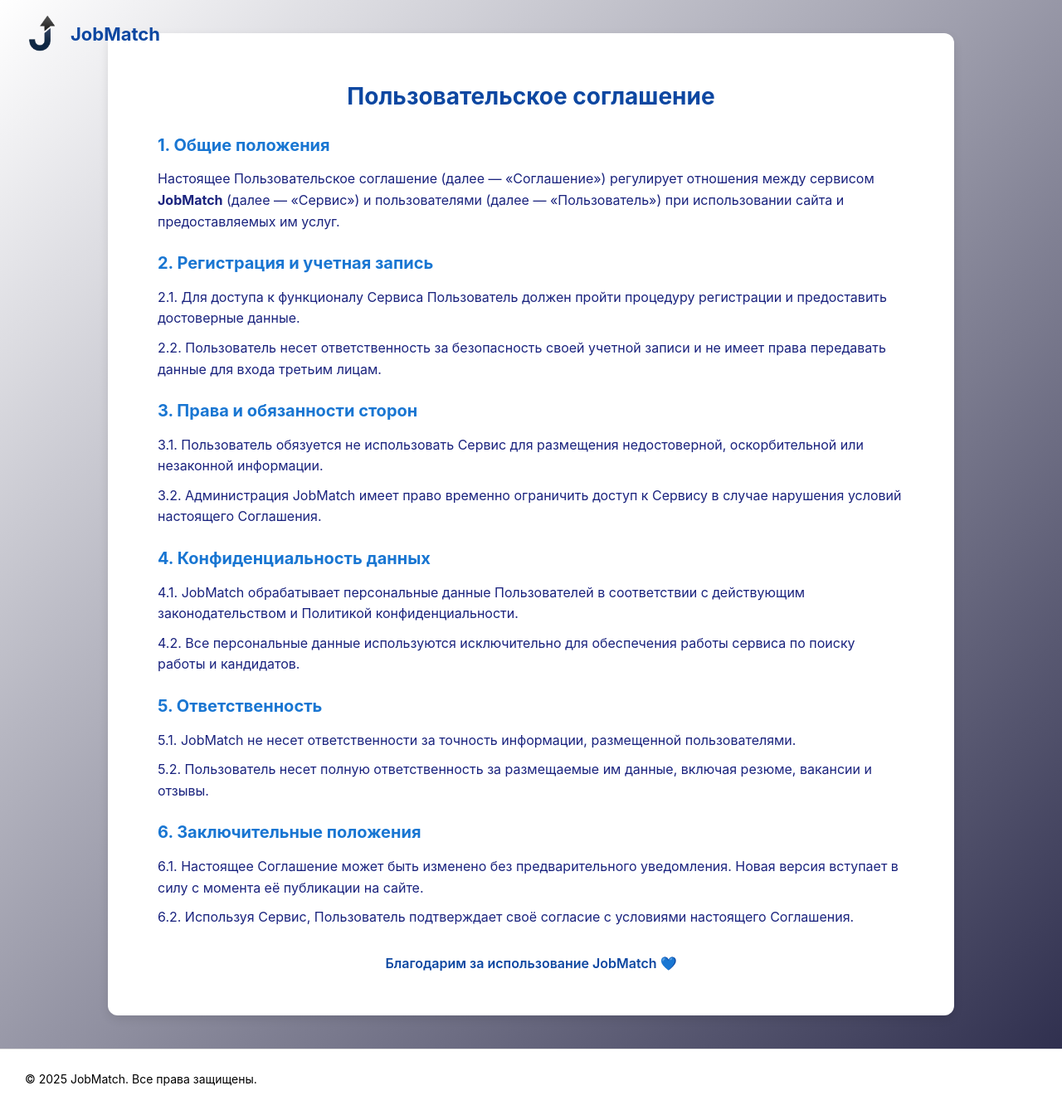
After one commit to Dim4ik-creator/test_django, a Django app: page /terms/ in a window 1280 px wide. The commit adds this page. Shown: the whole page at 83% size. Run offline with Django 5.2, Linux system fonts and the light colour scheme.

Commit message:
changes'

```diff
--- a/projec/projec/urls.py
+++ b/projec/projec/urls.py
@@ -17,7 +17,7 @@ Including another URLconf
 from django.contrib import admin
 from django.urls import path, include
 from server.views import *
-
+from debug_toolbar.toolbar import debug_toolbar_urls
 
 urlpatterns = [
     path('admin/', admin.site.urls),
--- a/projec/server/static/css/style.css
+++ b/projec/server/static/css/style.css
@@ -67,7 +67,6 @@ body {
 
 .btn-outline,
 .btn-solid {
-    border: 1px solid #1a3263;
     border-radius: 20px;
     padding: 8px 18px;
     font-size: 14px;
--- /dev/null
+++ b/projec/server/static/css/terms.css
@@ -0,0 +1,92 @@
+body {
+    font-family: "Inter", sans-serif;
+    background: linear-gradient(135deg, #ffffff, #2a2a4a);
+    margin: 0;
+    color: #1a237e;
+    display: flex;
+    flex-direction: column;
+    min-height: 100vh;
+}
+
+.header {
+    position: fixed;
+    top: 0;
+    left: 0;
+    width: 100%;
+    padding: 15px 30px;
+    display: flex;
+    align-items: center;
+    z-index: 1000;
+}
+
+.logo {
+    display: flex;
+    align-items: center;
+    text-decoration: none;
+    color: #0d47a1;
+}
+
+.logo-img {
+    width: 45px;
+    margin-right: 10px;
+}
+
+.logo-text {
+    font-size: 22px;
+    font-weight: 700;
+    transition: color 0.3s ease;
+}
+
+.logo-text:hover {
+    color: #1976d2;
+}
+
+.terms-container {
+    max-width: 900px;
+    margin: 40px auto;
+    background-color: white;
+    padding: 40px 60px;
+    border-radius: 12px;
+    box-shadow: 0 4px 12px rgba(0,0,0,0.1);
+}
+
+h1 {
+    font-size: 28px;
+    text-align: center;
+    color: #0d47a1;
+    margin-bottom: 30px;
+}
+
+h2 {
+    color: #1976d2;
+    margin-top: 25px;
+    font-size: 20px;
+}
+
+p {
+    line-height: 1.6;
+    margin: 10px 0;
+}
+
+.thanks {
+    text-align: center;
+    margin-top: 30px;
+    font-weight: 600;
+    color: #0d47a1;
+}
+
+.footer {
+    margin-top: auto;
+    text-align: left;
+    padding: 15px 30px;
+    background-color: white;
+    color: #000;
+    font-size: 14px;
+    border-top: 1px solid #e0e0e0;
+    bottom: 0;
+    left: 0;
+    display: flex;
+    justify-content: flex-start;
+    align-items: flex-start;
+    z-index: 10;
+}
--- a/projec/server/templates/about_us.html
+++ b/projec/server/templates/about_us.html
@@ -53,9 +53,7 @@
     <!-- Footer -->
     <footer class="footer">
         <div>
-            <p>Политика конфиденциальности</p>
-            <p>Пользовательское соглашение</p>
-            <button onclick="window.location.href='{% url 'forma' %}'">Форма обратной связи</button>
+            <a onclick="window.location.href='{% url 'forma' %}'"class="btn-outline">Форма обратной связи</a>
         </div>
     </footer>
 </body>
--- a/projec/server/templates/index.html
+++ b/projec/server/templates/index.html
@@ -31,11 +31,7 @@
     </section>
 
     <footer class="footer">
-        <div>
-            <p>Политика конфиденциальности</p>
-            <p>Пользовательское соглашение</p>
-            <button onclick="window.location.href='{% url 'forma' %}'">Форма обратной связи</button>
-        </div>
+        <p>© 2025 JobMatch. Все права защищены.</p>
     </footer>
 </body>
 </html>
--- /dev/null
+++ b/projec/server/templates/terms.html
@@ -0,0 +1,65 @@
+{% load static %}
+<!DOCTYPE html>
+<html lang="ru">
+<head>
+    <meta charset="UTF-8">
+    <meta name="viewport" content="width=device-width, initial-scale=1.0">
+    <title>Пользовательское соглашение | JobMatch</title>
+    <link rel="stylesheet" href="{% static 'css/terms.css' %}">
+</head>
+<body>
+
+    <header class="header">
+        <a href="{% url 'home' %}" class="logo">
+            <img src="{% static 'png/logo.png' %}" alt="Logo" class="logo-img">
+            <span class="logo-text">JobMatch</span>
+        </a>
+    </header>
+
+    <main class="terms-container">
+        <h1>Пользовательское соглашение</h1>
+
+        <section>
+            <h2>1. Общие положения</h2>
+            <p>Настоящее Пользовательское соглашение (далее — «Соглашение») регулирует отношения между сервисом <strong>JobMatch</strong> (далее — «Сервис») и пользователями (далее — «Пользователь») при использовании сайта и предоставляемых им услуг.</p>
+        </section>
+
+        <section>
+            <h2>2. Регистрация и учетная запись</h2>
+            <p>2.1. Для доступа к функционалу Сервиса Пользователь должен пройти процедуру регистрации и предоставить достоверные данные.</p>
+            <p>2.2. Пользователь несет ответственность за безопасность своей учетной записи и не имеет права передавать данные для входа третьим лицам.</p>
+        </section>
+
+        <section>
+            <h2>3. Права и обязанности сторон</h2>
+            <p>3.1. Пользователь обязуется не использовать Сервис для размещения недостоверной, оскорбительной или незаконной информации.</p>
+            <p>3.2. Администрация JobMatch имеет право временно ограничить доступ к Сервису в случае нарушения условий настоящего Соглашения.</p>
+        </section>
+
+        <section>
+            <h2>4. Конфиденциальность данных</h2>
+            <p>4.1. JobMatch обрабатывает персональные данные Пользователей в соответствии с действующим законодательством и Политикой конфиденциальности.</p>
+            <p>4.2. Все персональные данные используются исключительно для обеспечения работы сервиса по поиску работы и кандидатов.</p>
+        </section>
+
+        <section>
+            <h2>5. Ответственность</h2>
+            <p>5.1. JobMatch не несет ответственности за точность информации, размещенной пользователями.</p>
+            <p>5.2. Пользователь несет полную ответственность за размещаемые им данные, включая резюме, вакансии и отзывы.</p>
+        </section>
+
+        <section>
+            <h2>6. Заключительные положения</h2>
+            <p>6.1. Настоящее Соглашение может быть изменено без предварительного уведомления. Новая версия вступает в силу с момента её публикации на сайте.</p>
+            <p>6.2. Используя Сервис, Пользователь подтверждает своё согласие с условиями настоящего Соглашения.</p>
+        </section>
+
+        <p class="thanks">Благодарим за использование JobMatch 💙</p>
+    </main>
+
+    <footer class="footer">
+        <p>© 2025 JobMatch. Все права защищены.</p>
+    </footer>
+
+</body>
+</html>
--- a/projec/server/urls.py
+++ b/projec/server/urls.py
@@ -13,5 +13,6 @@ urlpatterns = [
     path('home/leader/', HomeLeaderPageView.as_view(), name='leader_home'),
 
     path("forma/", FormaPageView.as_view(), name="forma"),
-    path("about-us/", AboutUsPageView.as_view(), name="about-us")
+    path("about-us/", AboutUsPageView.as_view(), name="about-us"),
+    path("terms/", TermsPageView.as_view(), name="terms"),
 ]
--- a/projec/server/views.py
+++ b/projec/server/views.py
@@ -9,7 +9,7 @@ from django.core.mail import EmailMessage
 from django.conf import settings
 from .models import *
 from .forms import *
-
+from .mixins import *
 
 class HomePageView(TemplateView):
     template_name = "index.html"
@@ -48,20 +48,23 @@ class LoginPageView(FormView):
                 return redirect('leader_home')
 
 
-        # Если не найден
         return self.form_invalid(form)
 
 
-class HomeCandidatePageView(TemplateView):
+class HomeCandidatePageView(CandidateOnlyMixin, TemplateView):
+
     model = Candidante
     template_name = 'home_candidate.html'
     fields = '__all__'
+    login_url = 'login'
+    redirect_field_name = None
 
-
-class HomeLeaderPageView(TemplateView):
+class HomeLeaderPageView(LeaderOnlyMixin, TemplateView):
     model = Candidante
     template_name = 'home_leader.html'
     fields = '__all__'
+    login_url = 'login'
+    redirect_field_name = None
 
 
 class RegisterCandidatePageView(CreateView):
@@ -120,7 +123,7 @@ class FormaPageView(View):
                 body=message,
                 from_email=settings.EMAIL_HOST_USER,
                 to=[settings.EMAIL_HOST_USER],
-                reply_to=[email]  # сюда кладём почту пользователя
+                reply_to=[email]
             )
 
             email_message.send(fail_silently=False)
@@ -143,6 +146,10 @@ class FormaPageView(View):
 class AboutUsPageView(TemplateView):
     template_name = "about_us.html"
 
+
+class TermsPageView(TemplateView):
+    template_name = "terms.html"
+
 def logout_view(request):
     request.session.flush()
     return redirect("home")
```
Also changed, not shown: projec/projec/settings.py (+7 -12 lines), projec/server/mixins.py (added, +16 -0 lines), projec/server/static/css/register.css (+26 -0 lines), projec/server/templates/register_candidate.html (+7 -0 lines), projec/server/templates/register_leader.html (+7 -0 lines), projec/db.sqlite3, projec/server/static/png/logo.png.
